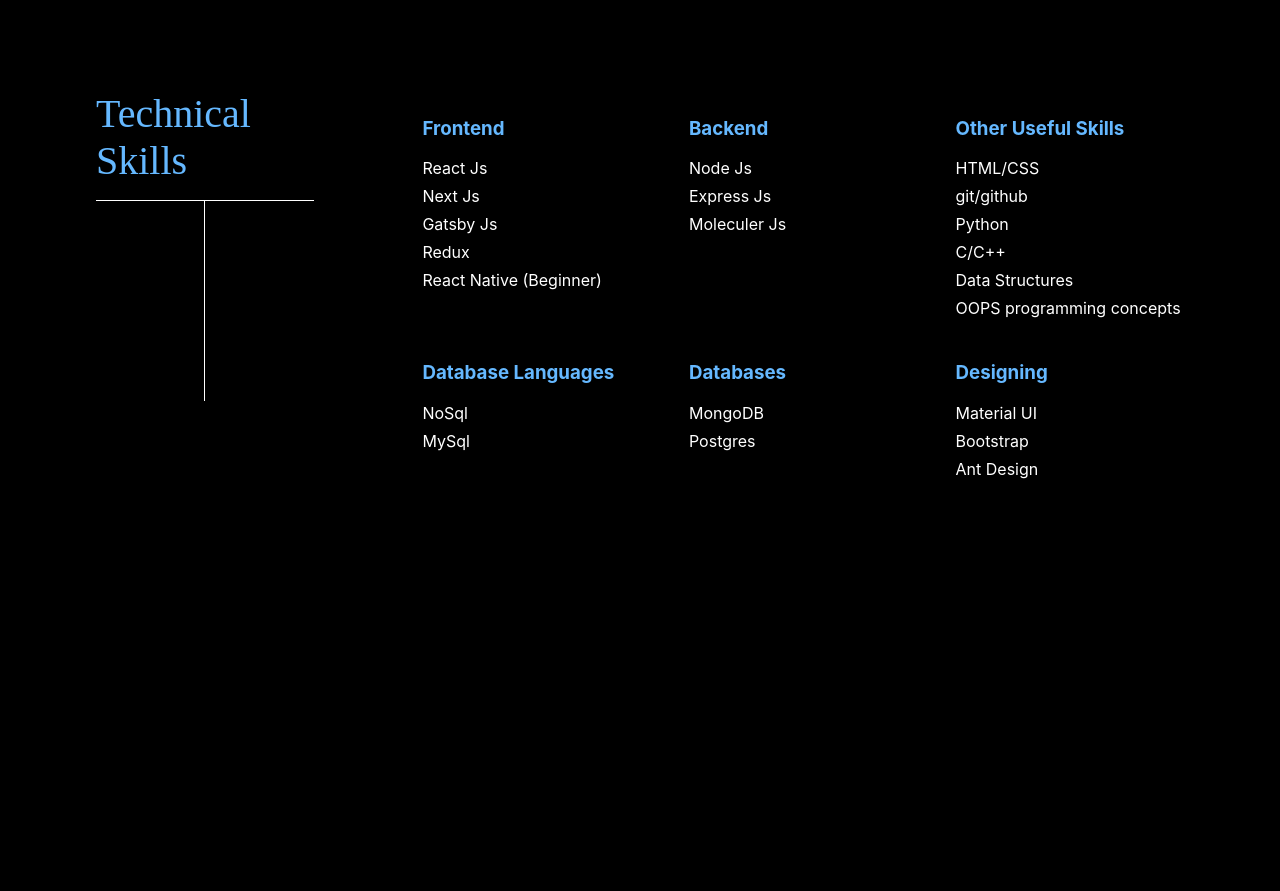
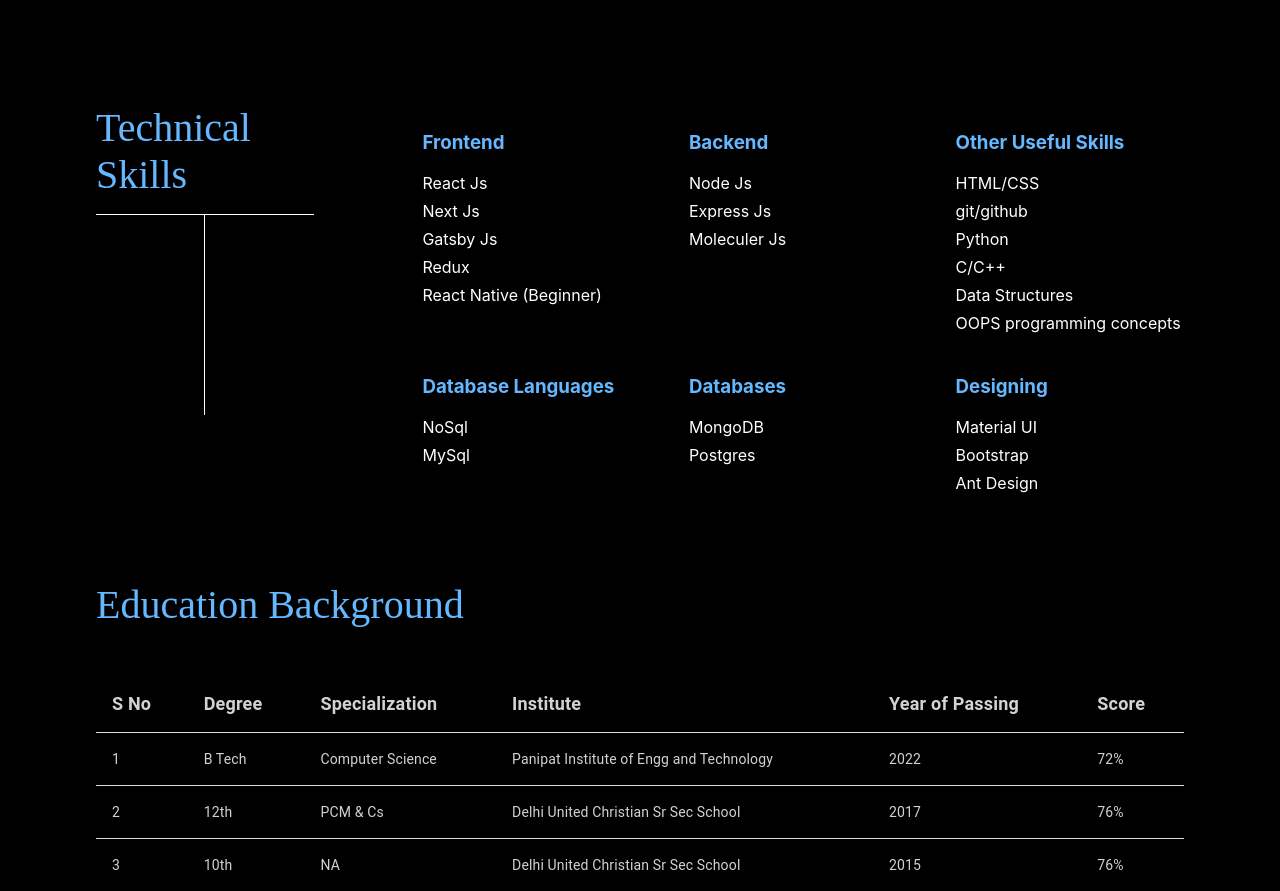
Before and after one commit to shivanshious/personal_portfolio, a React (Create React App) app: page / in a window 1280 px wide. Shown: the part 766-1657 px from the top of the page. Before the commit the page ends 1269 px from the top, so only its background shows below. Built offline with nearby package versions, Linux system fonts and the light colour scheme; the HTML template or start-up script is replaced by a standard one.

Commit message:
education tab added

```diff
--- a/package.json
+++ b/package.json
@@ -10,6 +10,7 @@
     "@testing-library/jest-dom": "^5.16.5",
     "@testing-library/react": "^13.4.0",
     "@testing-library/user-event": "^13.5.0",
+    "animate.css": "^4.1.1",
     "react": "^18.2.0",
     "react-dom": "^18.2.0",
     "react-scripts": "5.0.1",
--- a/src/components/CoverInfo.js
+++ b/src/components/CoverInfo.js
@@ -1,21 +1,46 @@
-import React from "react";
+import React, { useEffect, useState } from "react";
 import styles from "../styles/coverInfo.module.css";
 import profile from "../Images/portfolio.avif";
 import cover from "../Images/cover_background.jpg";
 import { designation, name } from "../constants/data";
+import "animate.css";
 
 const CoverInfo = () => {
+  const [scroll, setScroll] = useState(false);
+  const [scrollImg, setScrollImg] = useState(false);
+
+  useEffect(() => {
+    if (window.scrollY === 0) {
+      setScroll(true);
+      setScrollImg(true)
+    }
+    window.addEventListener("scroll", () => {
+      setScroll(window.scrollY == 0);
+    });
+    window.addEventListener("scroll", () => {
+      setScrollImg(window.scrollY < 90);
+    });
+  }, []);
+
   return (
     <>
       <div className="container">
         <div className={`${styles.cover_container} spaceAround`}>
           <div className={`${styles.left_cover} `}>
-            <h1 className={`${styles.name}`}>{name.text}</h1>
-            <h3>({designation.text})</h3>
+            <h1 className={`${styles.name} `}>{name.text}</h1>
+            <h3
+              className={`${
+                scroll ? "animate__animated animate__fadeInLeft" : ""
+              }`}
+            >
+              ({designation.text})
+            </h3>
             <img src={cover} alt="cover" />
           </div>
           <div className={`${styles.right_cover}`}>
-            <img src={profile} alt="profile" />
+            <img src={profile} alt="profile" className={`${
+                scrollImg ? "animate__animated animate__zoomIn animate__delay-1s" : ""
+              }`} />
           </div>
         </div>
       </div>
--- /dev/null
+++ b/src/components/Education.js
@@ -0,0 +1,29 @@
+import React, { useEffect, useState } from "react";
+import EducationTable from "./EducationTable";
+import styles from "../styles/education.module.css";
+
+const Education = () => {
+  const [scroll, setScroll] = useState(false);
+
+  useEffect(() => {
+    window.addEventListener("scroll", () => {
+      setScroll(window.scrollY > 600);
+    });
+  }, []);
+  return (
+    <>
+      <div className={`${styles.education_container} container`}>
+        <p>Education Background</p>
+        <div
+          className={`${styles.table_container} ${
+            scroll ? "animate__animated animate__zoomIn" : ""
+          } `}
+        >
+          <EducationTable />
+        </div>
+      </div>
+    </>
+  );
+};
+
+export default Education;
--- /dev/null
+++ b/src/components/EducationTable.js
@@ -0,0 +1,59 @@
+import React from "react";
+import Table from "@mui/material/Table";
+import TableBody from "@mui/material/TableBody";
+import TableCell from "@mui/material/TableCell";
+import TableContainer from "@mui/material/TableContainer";
+import TableHead from "@mui/material/TableHead";
+import TableRow from "@mui/material/TableRow";
+import { educationTableData, educationTableHeadings } from "../constants/data";
+
+const EducationTable = () => {
+  return (
+    <>
+      <TableContainer>
+        <Table sx={{ minWidth: 650 }} aria-label="simple table">
+          <TableHead>
+            <TableRow>
+              {educationTableHeadings.map((heading) => {
+                return (
+                  <TableCell
+                    sx={{
+                      color: "rgb(210,210,210)",
+                      fontSize: "large",
+                      fontWeight: "600",
+                    }}
+                  >
+                    {heading}
+                  </TableCell>
+                );
+              })}
+            </TableRow>
+          </TableHead>
+          <TableBody>
+            {educationTableData.map((row, idx) => (
+              <TableRow
+                key={idx}
+                sx={{ "&:last-child td, &:last-child th": { border: 0 } }}
+              >
+                {row.map((item) => {
+                  return (
+                    <TableCell
+                      align="left"
+                      sx={{
+                        color: "rgb(210,210,210)",
+                      }}
+                    >
+                      {item}
+                    </TableCell>
+                  );
+                })}
+              </TableRow>
+            ))}
+          </TableBody>
+        </Table>
+      </TableContainer>
+    </>
+  );
+};
+
+export default EducationTable;
--- a/src/components/Header.js
+++ b/src/components/Header.js
@@ -1,11 +1,23 @@
-import React from "react";
+import React, { useEffect, useState } from "react";
 import styles from "../styles/header.module.css";
 import EmailIcon from "@mui/icons-material/Email";
 import LinkedInIcon from "@mui/icons-material/LinkedIn";
 import LocalPhoneIcon from "@mui/icons-material/LocalPhone";
 import CircleIcon from "@mui/icons-material/Circle";
+import "animate.css";
 
 const Header = () => {
+  const [scroll, setScroll] = useState(false);
+
+  useEffect(() => {
+    if (window.scrollY === 0) {
+      setScroll(true);
+    }
+    window.addEventListener("scroll", () => {
+      setScroll(window.scrollY == 0);
+    });
+  }, []);
+
   return (
     <>
       <div className={`${styles.main_header} spaceBetween width100`}>
@@ -23,9 +35,24 @@
         <div className={`${styles.right_header} spaceBetween`}>
           <div style={{ width: "10%" }}></div>
           <div className={`${styles.right_header_icons_container} spaceAround`}>
-            <LocalPhoneIcon style={{ color: "#65b8ff" }} />
-            <EmailIcon style={{ color: "#65b8ff" }} />
-            <LinkedInIcon style={{ color: "#65b8ff" }} />
+            <LocalPhoneIcon
+              style={{ color: "#65b8ff" }}
+              className={`${
+                scroll ? "animate__animated animate__slideInDown" : ""
+              }`}
+            />
+            <EmailIcon
+              style={{ color: "#65b8ff" }}
+              className={`${
+                scroll ? "animate__animated animate__slideInDown" : ""
+              }`}
+            />
+            <LinkedInIcon
+              style={{ color: "#65b8ff" }}
+              className={`${
+                scroll ? "animate__animated animate__slideInDown" : ""
+              }`}
+            />
           </div>
         </div>
       </div>
--- /dev/null
+++ b/src/components/SkillBox.js
@@ -0,0 +1,17 @@
+import React from "react";
+import styles from "../styles/skills.module.css";
+
+const SkillBox = ({ heading, technologies }) => {
+  return (
+    <>
+      <div className={`${styles.single_skill_holder}`}>
+        <h3>{heading}</h3>
+        {technologies.map((item, key) => {
+          return <p key={key}>{item}</p>;
+        })}
+      </div>
+    </>
+  );
+};
+
+export default SkillBox;
--- a/src/components/Skills.js
+++ b/src/components/Skills.js
@@ -1,58 +1,74 @@
-import React from "react";
+import React, { useEffect, useState } from "react";
 import { technicalSkills } from "../constants/data";
 import styles from "../styles/skills.module.css";
+import "animate.css";
+import SkillBox from "./SkillBox";
 
 const Skills = () => {
+  const [scroll, setScroll] = useState(false);
+
+  useEffect(() => {
+    window.addEventListener("scroll", () => {
+      setScroll(window.scrollY > 150);
+    });
+  }, []);
+
   return (
     <>
       <div className="container">
         <div className={`${styles.skills_container} spaceBetween`}>
           <div className={`${styles.left_skills_container}`}>
             <div className={`${styles.heading_container}`}>
-              <p>{technicalSkills.text}</p>
+              <p
+                className={`${
+                  scroll ? "animate__animated animate__fadeInUp" : ""
+                }`}
+              >
+                {technicalSkills.text}
+              </p>
             </div>
             <div className={`${styles.heading_container_extra}`}></div>
           </div>
           <div className={`${styles.right_skills_container}`}>
-            <div className={`${styles.skills_holder}`}>
-              <div className={`${styles.single_skill_holder}`}>
-                <h3>{technicalSkills.frontend.heading}</h3>
-                {technicalSkills.frontend.technologies.map((item, key) => {
-                  return <p key={key}>{item}</p>;
-                })}
-              </div>
-              <div className={`${styles.single_skill_holder}`}>
-                <h3>{technicalSkills.backend.heading}</h3>
-                {technicalSkills.backend.technologies.map((item, key) => {
-                  return <p key={key}>{item}</p>;
-                })}
-              </div>
-              <div className={`${styles.single_skill_holder}`}>
-                <h3>{technicalSkills.otherSkills.heading}</h3>
-                {technicalSkills.otherSkills.technologies.map((item, key) => {
-                  return <p key={key}>{item}</p>;
-                })}
-              </div>
+            <div
+              className={`${styles.skills_holder} ${
+                scroll
+                  ? "animate__animated animate__fadeInRight animate__delay-1s"
+                  : ""
+              }`}
+            >
+              <SkillBox
+                heading={technicalSkills.frontend.heading}
+                technologies={technicalSkills.frontend.technologies}
+              />
+              <SkillBox
+                heading={technicalSkills.backend.heading}
+                technologies={technicalSkills.backend.technologies}
+              />
+              <SkillBox
+                heading={technicalSkills.otherSkills.heading}
+                technologies={technicalSkills.otherSkills.technologies}
+              />
             </div>
-            <div className={`${styles.skills_holder}`}>
-              <div className={`${styles.single_skill_holder}`}>
-                <h3>{technicalSkills.db_lang.heading}</h3>
-                {technicalSkills.db_lang.technologies.map((item, key) => {
-                  return <p key={key}>{item}</p>;
-                })}
-              </div>
-              <div className={`${styles.single_skill_holder}`}>
-                <h3>{technicalSkills.db.heading}</h3>
-                {technicalSkills.db.technologies.map((item, key) => {
-                  return <p key={key}>{item}</p>;
-                })}
-              </div>
-              <div className={`${styles.single_skill_holder}`}>
-                <h3>{technicalSkills.designing.heading}</h3>
-                {technicalSkills.designing.technologies.map((item, key) => {
-                  return <p key={key}>{item}</p>;
-                })}
-              </div>
+            <div
+              className={`${styles.skills_holder} ${
+                scroll
+                  ? "animate__animated animate__fadeInRight animate__delay-1s"
+                  : ""
+              }`}
+            >
+              <SkillBox
+                heading={technicalSkills.db_lang.heading}
+                technologies={technicalSkills.db_lang.technologies}
+              />
+              <SkillBox
+                heading={technicalSkills.db.heading}
+                technologies={technicalSkills.db.technologies}
+              />
+              <SkillBox
+                heading={technicalSkills.designing.heading}
+                technologies={technicalSkills.designing.technologies}
+              />
             </div>
           </div>
         </div>
--- a/src/constants/data.js
+++ b/src/constants/data.js
@@ -50,3 +50,32 @@
     ],
   },
 };
+
+export const educationTableHeadings = [
+  "S No",
+  "Degree",
+  "Specialization",
+  "Institute",
+  "Year of Passing",
+  "Score",
+];
+
+export const educationTableData = [
+  [
+    "1",
+    "B Tech",
+    "Computer Science",
+    "Panipat Institute of Engg and Technology",
+    "2022",
+    "72%",
+  ],
+  [
+    "2",
+    "12th",
+    "PCM & Cs",
+    "Delhi United Christian Sr Sec School",
+    "2017",
+    "76%",
+  ],
+  ["3", "10th", "NA", "Delhi United Christian Sr Sec School", "2015", "76%"],
+];
--- a/src/pages/Homepage.js
+++ b/src/pages/Homepage.js
@@ -1,6 +1,7 @@
 import React from "react";
 import About from "../components/About";
 import CoverInfo from "../components/CoverInfo";
+import Education from "../components/Education";
 import Header from "../components/Header";
 import Skills from "../components/Skills";
 
@@ -11,6 +12,7 @@
       <CoverInfo />
       <About />
       <Skills />
+      <Education />
     </>
   );
 };
--- a/src/styles/about.module.css
+++ b/src/styles/about.module.css
@@ -4,9 +4,10 @@
 }
 
 .about_container h2 {
-    font-family: sans-serif;
+    font-family: serif;
     color: #65b8ff;
-    font-size: 34px;
+    font-size: 40px;
+    font-weight: 500;
 }
 
 .about_container p {
--- /dev/null
+++ b/src/styles/education.module.css
@@ -0,0 +1,14 @@
+.education_container {
+    margin-top: 4rem;
+}
+
+.education_container p {
+    color: #65b8ff;
+    font-family: serif;
+    font-size: 40px;
+    margin-bottom: 1rem;
+}
+
+.table_container {
+    margin-top: 3rem;
+}
```
